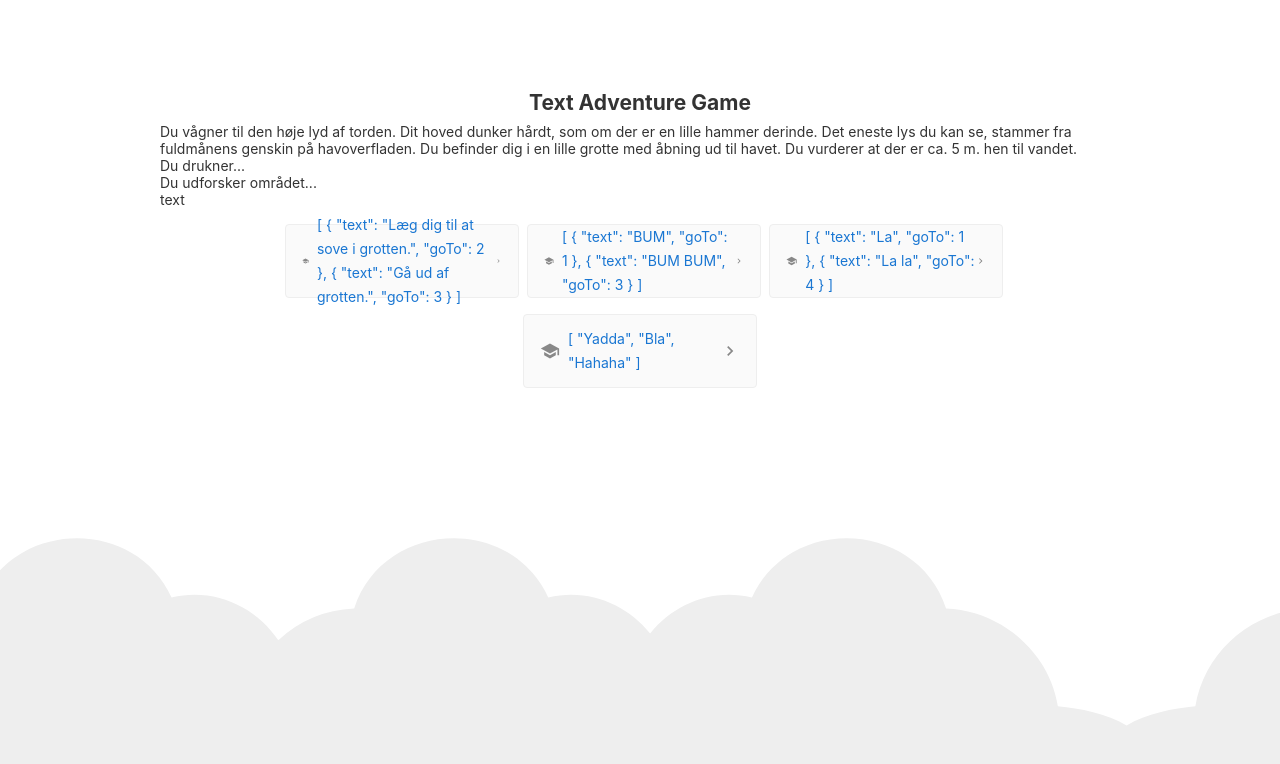
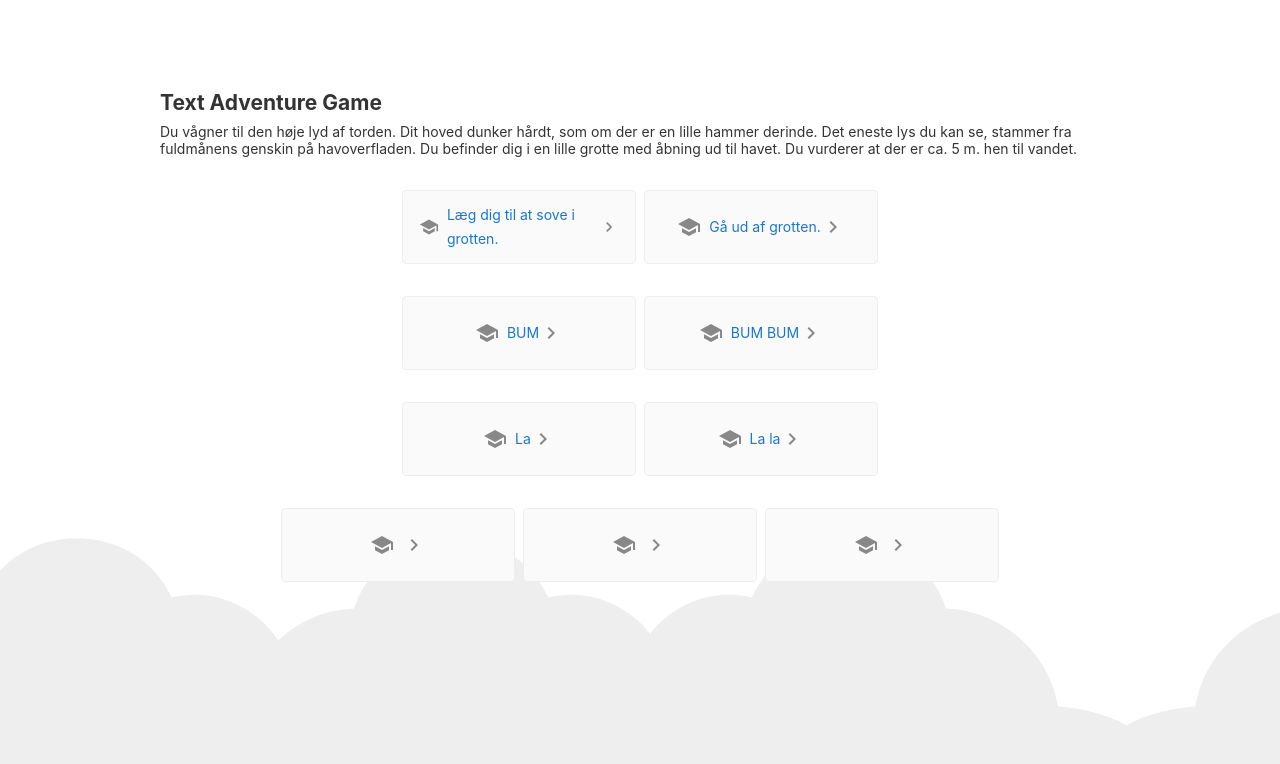
Before and after one commit to nalla12/text-adventure-game, an Angular app: page / in a window 1280 px wide. Shown: the top 764 px of the page. Built offline with nearby package versions, Linux system fonts and the light colour scheme.

Commit message:
Trying to get text from json working

```diff
--- a/src/app/app.component.html
+++ b/src/app/app.component.html
@@ -1,10 +1,6 @@
 <div class="content" role="main">
 
-  <!-- Choices -->
-  <h2>Text Adventure Game</h2>
-
-  <app-story></app-story>
-  <app-choices></app-choices>
+  <app-page></app-page>
 
 
   <svg id="clouds" xmlns="http://www.w3.org/2000/svg" width="2611.084" height="485.677" viewBox="0 0 2611.084 485.677">
--- a/src/app/app.module.ts
+++ b/src/app/app.module.ts
@@ -2,23 +2,23 @@ import { NgModule } from '@angular/core';
 import { BrowserModule } from '@angular/platform-browser';
 import { HttpClientModule } from '@angular/common/http';
 import { RouterModule } from '@angular/router';
-// import { ReactiveFormsModule } from '@angular/forms';
 
 import { AppComponent } from './app.component';
 import { StoryComponent } from './story/story.component';
 import { ChoicesComponent } from './choices/choices.component';
+import { PageComponent } from './page/page.component';
 
 @NgModule({
   declarations: [
     AppComponent,
     StoryComponent,
     ChoicesComponent,
+    PageComponent,
   ],
   imports: [
     BrowserModule,
     HttpClientModule,
     RouterModule.forRoot([]),
-    // ReactiveFormsModule,
   ],
   providers: [],
   bootstrap: [AppComponent]
--- a/src/app/choices/choices.component.html
+++ b/src/app/choices/choices.component.html
@@ -1,7 +1,7 @@
-<div class="card-container">
-  <a class="card" rel="noopener" href="#" *ngFor="let choice of choices | async">
+<div class="card-container" *ngFor="let page of pages">
+  <a class="card" rel="noopener" href="#" *ngFor="let choice of page.choices">
     <svg class="material-icons" xmlns="http://www.w3.org/2000/svg" width="24" height="24" viewBox="0 0 24 24"><path d="M5 13.18v4L12 21l7-3.82v-4L12 17l-7-3.82zM12 3L1 9l11 6 9-4.91V17h2V9L12 3z"/></svg>
-    <span>{{ choice.choices | json }}</span>
+    <span>{{ choice.text }}</span>
     <svg class="material-icons" xmlns="http://www.w3.org/2000/svg" width="24" height="24" viewBox="0 0 24 24"><path d="M10 6L8.59 7.41 13.17 12l-4.58 4.59L10 18l6-6z"/></svg>
   </a>
 </div>
--- a/src/app/choices/choices.component.ts
+++ b/src/app/choices/choices.component.ts
@@ -7,12 +7,13 @@ import { TextService } from "../services/text.service";
   styleUrls: ['./choices.component.css']
 })
 export class ChoicesComponent implements OnInit {
+  public pages?: any[];
 
   constructor(private textService: TextService) { }
 
-  ngOnInit(): void {
+  ngOnInit() {
+    this.textService.getText((text: any[]) => {
+      this.pages = text;
+    });
   }
-
-  choices = this.textService.getChoices();
-
 }
--- /dev/null
+++ b/src/app/interfaces/text-interface.ts
@@ -0,0 +1,8 @@
+export interface TextInterface {
+  id: number;
+  story: string;
+  question: string;
+  choices: object;
+  text: string;
+  goTo: number;
+}
--- /dev/null
+++ b/src/app/page/page.component.html
@@ -0,0 +1,5 @@
+<h2>Text Adventure Game</h2>
+
+<app-story></app-story>
+<br>
+<app-choices></app-choices>
--- /dev/null
+++ b/src/app/page/page.component.ts
@@ -0,0 +1,15 @@
+import { Component, OnInit } from '@angular/core';
+
+@Component({
+  selector: 'app-page',
+  templateUrl: './page.component.html',
+  styleUrls: ['./page.component.css']
+})
+export class PageComponent implements OnInit {
+
+  constructor() { }
+
+  ngOnInit(): void {
+  }
+
+}
--- a/src/app/services/text.service.ts
+++ b/src/app/services/text.service.ts
@@ -1,35 +1,29 @@
 import { Injectable } from '@angular/core';
 import { HttpClient } from '@angular/common/http';
+import { Subscription } from 'rxjs';
+// import { Observable } from 'rxjs';
+import { map } from 'rxjs/operators';
+// import { TextInterface } from "../interfaces/text-interface";
 
 @Injectable({
   providedIn: 'root'
 })
-export class TextService {
-  private jsonUrl = '/assets/text.json';
 
-  constructor(private http: HttpClient) { }
+export class TextService< T = any > {
+  private jsonUrl: string = '/assets/text.json';
 
-  getText() {
-    return this.http.get<{ id: number; story: string; question: string; choices: object; text: string; goTo: number; }[]>(
-      this.jsonUrl
-    );
+  constructor(private http: HttpClient) {
   }
 
-  getStory() {
-    return this.http.get<{ id: number; story: string; }[]>(
-      this.jsonUrl
-    );
-  }
-
-  getQuestion() {
-    return this.http.get<{ id: number; question: string; }[]>(
-      this.jsonUrl
-    );
-  }
-
-  getChoices() {
-    return this.http.get<{ id: number; choices: object; text: string; goTo: number; }[]>(
-      this.jsonUrl
-    );
+  public getText(next?: (value: T[]) => void): Subscription {
+    return this.http.get<T[]>(this.jsonUrl)
+      .pipe(
+        map((response: any) => {
+          const parsedResponse = response;
+          console.log(parsedResponse,response);
+          return parsedResponse;
+        })
+      )
+      .subscribe(next);
   }
 }
--- a/src/app/story/story.component.html
+++ b/src/app/story/story.component.html
@@ -1,3 +1,3 @@
- <p class="story-text" *ngFor="let story of storyText | async">
-  <span>{{ story.story }}</span>
+ <p class="story-text" *ngIf="story">
+  <span>{{ story }}</span>
 </p>
--- a/src/app/story/story.component.ts
+++ b/src/app/story/story.component.ts
@@ -7,12 +7,14 @@ import { TextService } from "../services/text.service";
   styleUrls: ['./story.component.css']
 })
 export class StoryComponent implements OnInit {
-  public story!: string;
+
+  public story?: any[];
+
   constructor(private textService: TextService) { }
 
-  ngOnInit(): void {
+  ngOnInit() {
+    this.textService.getText((text: any[]) => {
+      this.story = text[0].story;
+    });
   }
-
-  storyId = 1;
-  storyText = this.textService.getText();
 }
```
Also changed, not shown: src/app/page/page.component.css (added), 1 other file (tests, documents, lock files or other folders).
